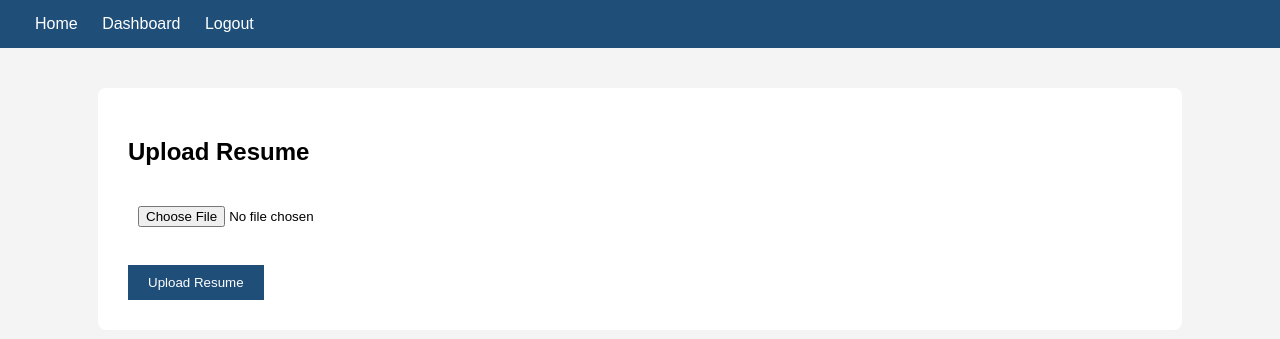
After one commit to 6vaishnavijoshi/Python-Backend-Projects, a Flask app: page /upload in a window 1280 px wide. The commit adds this page. Shown: the top 339 px of the page. Run offline with Flask 3, Linux system fonts and the light colour scheme; a user stored in the database is signed in.

Commit message:
Added resume upload UI and dashboard enhancement

```diff
--- a/ApplicantTrackingSystem/app.py
+++ b/ApplicantTrackingSystem/app.py
@@ -1,97 +1,136 @@
-from flask import Flask, render_template, request, redirect, url_for, session
+import os
+from flask import (
+    Flask,
+    render_template,
+    request,
+    redirect,
+    url_for,
+    session,
+    flash
+)
+
 from flask_sqlalchemy import SQLAlchemy
-from werkzeug.security import generate_password_hash, check_password_hash
+
+from werkzeug.security import (
+    generate_password_hash,
+    check_password_hash
+)
+
+from werkzeug.utils import secure_filename
 
 # -------------------------------
-# Create Flask App
+# Flask Configuration
 # -------------------------------
+
 app = Flask(__name__)
 
-# Secret Key for Sessions
-app.secret_key = "ATS_Project_2026"
+app.config["SECRET_KEY"] = "mysecretkey"
 
-# SQLite Database Configuration
 app.config["SQLALCHEMY_DATABASE_URI"] = "sqlite:///database.db"
+
 app.config["SQLALCHEMY_TRACK_MODIFICATIONS"] = False
 
-# Initialize Database
+UPLOAD_FOLDER = "uploads"
+
+app.config["UPLOAD_FOLDER"] = UPLOAD_FOLDER
+
+ALLOWED_EXTENSIONS = {"pdf"}
+
 db = SQLAlchemy(app)
+
+# -------------------------------
+# Create Upload Folder
+# -------------------------------
+
+os.makedirs(UPLOAD_FOLDER, exist_ok=True)
 
 # -------------------------------
 # Database Model
 # -------------------------------
+
 class User(db.Model):
+
     id = db.Column(db.Integer, primary_key=True)
 
     name = db.Column(db.String(100), nullable=False)
 
     email = db.Column(db.String(100), unique=True, nullable=False)
 
-    password = db.Column(db.String(255), nullable=False)
+    password = db.Column(db.String(200), nullable=False)
 
-    def __repr__(self):
-        return f"<User {self.name}>"
+# -------------------------------
+# Database Creation
+# -------------------------------
 
-
-# Create Database
 with app.app_context():
     db.create_all()
 
+# -------------------------------
+# Helper Function
+# -------------------------------
+
+def allowed_file(filename):
+
+    return "." in filename and \
+           filename.rsplit(".", 1)[1].lower() in ALLOWED_EXTENSIONS
 
 # -------------------------------
-# Home Page
+# Home
 # -------------------------------
+
 @app.route("/")
 def home():
+
     return render_template("index.html")
-
 
 # -------------------------------
 # Register
 # -------------------------------
+
 @app.route("/register", methods=["GET", "POST"])
 def register():
 
     if request.method == "POST":
 
         name = request.form["name"]
+
         email = request.form["email"]
+
         password = request.form["password"]
 
-        # Check duplicate email
         existing_user = User.query.filter_by(email=email).first()
 
         if existing_user:
-            return "Email already exists!"
 
-        # Hash Password
+            return "Email already registered."
+
         hashed_password = generate_password_hash(password)
 
-        # Create User
-        new_user = User(
+        user = User(
             name=name,
             email=email,
             password=hashed_password
         )
 
-        # Save to Database
-        db.session.add(new_user)
+        db.session.add(user)
+
         db.session.commit()
 
         return redirect(url_for("login"))
 
     return render_template("register.html")
 
-
 # -------------------------------
 # Login
 # -------------------------------
+
 @app.route("/login", methods=["GET", "POST"])
 def login():
 
     if request.method == "POST":
 
         email = request.form["email"]
+
         password = request.form["password"]
 
         user = User.query.filter_by(email=email).first()
@@ -99,11 +138,13 @@ def login():
         if user and check_password_hash(user.password, password):
 
             session["user_id"] = user.id
+
             session["user_name"] = user.name
 
             return redirect(url_for("dashboard"))
 
         else:
+
             return "Invalid Email or Password"
 
     return render_template("login.html")
@@ -111,21 +152,74 @@ def login():
 # -------------------------------
 # Dashboard
 # -------------------------------
+
 @app.route("/dashboard")
 def dashboard():
 
     if "user_id" not in session:
+
         return redirect(url_for("login"))
+
+    files = os.listdir(app.config["UPLOAD_FOLDER"])
 
     return render_template(
         "dashboard.html",
-        name=session["user_name"]
+        name=session["user_name"],
+        files=files
     )
 
+# -------------------------------
+# Upload Resume
+# -------------------------------
+
+@app.route("/upload", methods=["GET", "POST"])
+def upload():
+
+    if "user_id" not in session:
+
+        return redirect(url_for("login"))
+
+    if request.method == "POST":
+
+        if "resume" not in request.files:
+
+            flash("No file selected")
+
+            return redirect(request.url)
+
+        file = request.files["resume"]
+
+        if file.filename == "":
+
+            flash("No file selected")
+
+            return redirect(request.url)
+
+        if file and allowed_file(file.filename):
+
+            filename = secure_filename(file.filename)
+
+            file.save(
+                os.path.join(
+                    app.config["UPLOAD_FOLDER"],
+                    filename
+                )
+            )
+
+            flash("Resume Uploaded Successfully!")
+
+            return redirect(url_for("dashboard"))
+
+        else:
+
+            flash("Only PDF files are allowed.")
+
+    return render_template("upload_resume.html")
 
 # -------------------------------
 # Logout
 # -------------------------------
+
 @app.route("/logout")
 def logout():
 
@@ -133,9 +227,10 @@ def logout():
 
     return redirect(url_for("login"))
 
+# -------------------------------
+# Run Application
+# -------------------------------
 
-# -------------------------------
-# Run App
-# -------------------------------
 if __name__ == "__main__":
+
     app.run(debug=True)
--- /dev/null
+++ b/ApplicantTrackingSystem/templates/upload_resume.html
@@ -0,0 +1,39 @@
+<!DOCTYPE html>
+<html>
+<head>
+    <title>Upload Resume</title>
+    <link rel="stylesheet" href="{{ url_for('static', filename='style.css') }}">
+</head>
+
+<body>
+
+<nav>
+    <a href="/">Home</a>
+    <a href="/dashboard">Dashboard</a>
+    <a href="/logout">Logout</a>
+</nav>
+
+<div class="container">
+
+<h2>Upload Resume</h2>
+
+<form method="POST" enctype="multipart/form-data">
+
+    <input
+        type="file"
+        name="resume"
+        accept=".pdf,.doc,.docx"
+        required>
+
+    <br><br>
+
+    <button type="submit">
+        Upload Resume
+    </button>
+
+</form>
+
+</div>
+
+</body>
+</html>
```
Also changed, not shown: ApplicantTrackingSystem/templates/dashboard.html (+28 -3 lines).
